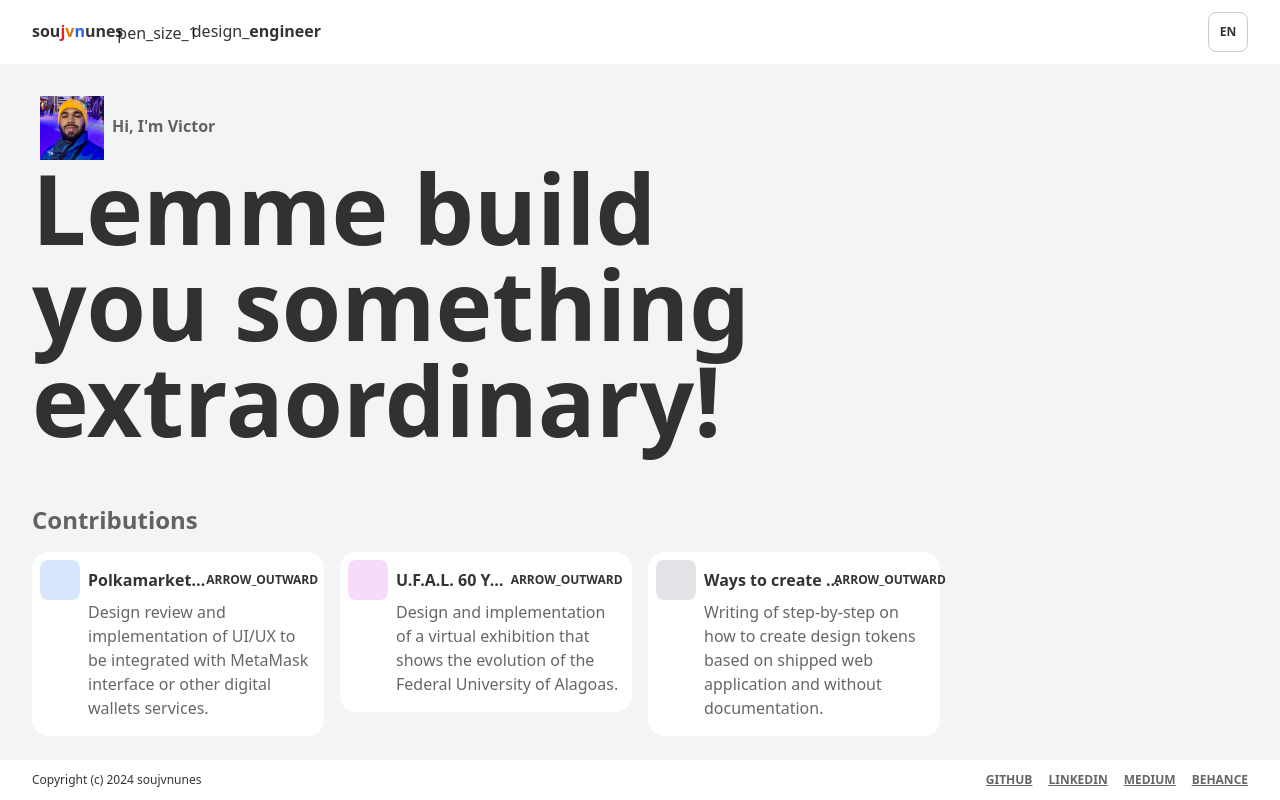
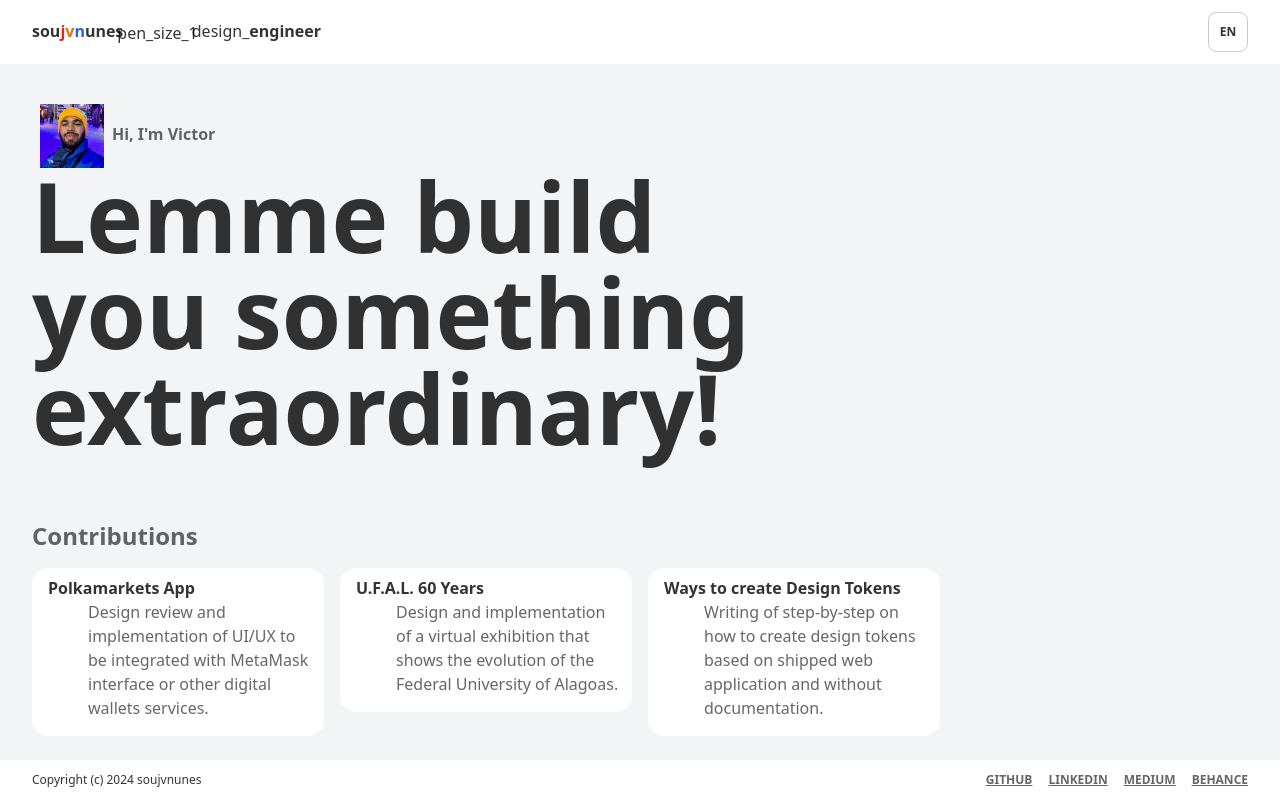
Before and after one commit to soujvnunes/soujvnunes.github.io, a React (Vite) app: page / in a window 1280 px wide. Built offline with nearby package versions, Linux system fonts and the light colour scheme.

Commit message:
feat(Card): prefer setting avatar and visit buttons as node slots

```diff
--- a/src/components/Card.tsx
+++ b/src/components/Card.tsx
@@ -1,28 +1,20 @@
 import { useId } from "react";
 import classNames from "consts/classNames";
-import { type Icons } from "consts/icons";
 import cn from "helpers/cn";
-import Icon from "./Icon";
-import MaterialSymbols from "./MaterialSymbols";
 
 interface CardProps {
   children: React.ReactNode;
+  startItem?: React.ReactNode;
+  endItem?: React.ReactNode;
   label: string;
   href: string;
-  icon: {
-    name: keyof Icons;
-  };
-  className?: {
-    startItem?: string;
-  };
 }
 
 export default function Card({
   children,
   label,
-  href,
-  icon,
-  className,
+  endItem,
+  startItem,
 }: CardProps) {
   const labelId = useId();
   const descriptionId = useId();
@@ -34,30 +26,11 @@ export default function Card({
       className={cn(classNames.surface.primary, "p-2 rounded-2xl")}
     >
       <header className="flex items-center">
-        <span
-          className={cn(
-            "flex w-10 h-10 shrink-0 rounded-lg",
-            className?.startItem,
-          )}
-        >
-          <Icon className="m-auto" name={icon.name} />
-        </span>
+        {startItem}
         <h3 className="ml-2 font-bold truncate text-ellipsis" id={labelId}>
           {label}
         </h3>
-        <a
-          target="_blank"
-          rel="noreferrer"
-          href={href}
-          aria-label={`Visit ${label}`}
-          className={cn(
-            classNames.button.root,
-            classNames.button.text,
-            "ml-auto",
-          )}
-        >
-          <MaterialSymbols name="arrow_outward" />
-        </a>
+        {endItem}
       </header>
       <p
         className={cn(classNames.text.secondary, "pb-2 pl-12")}
```
